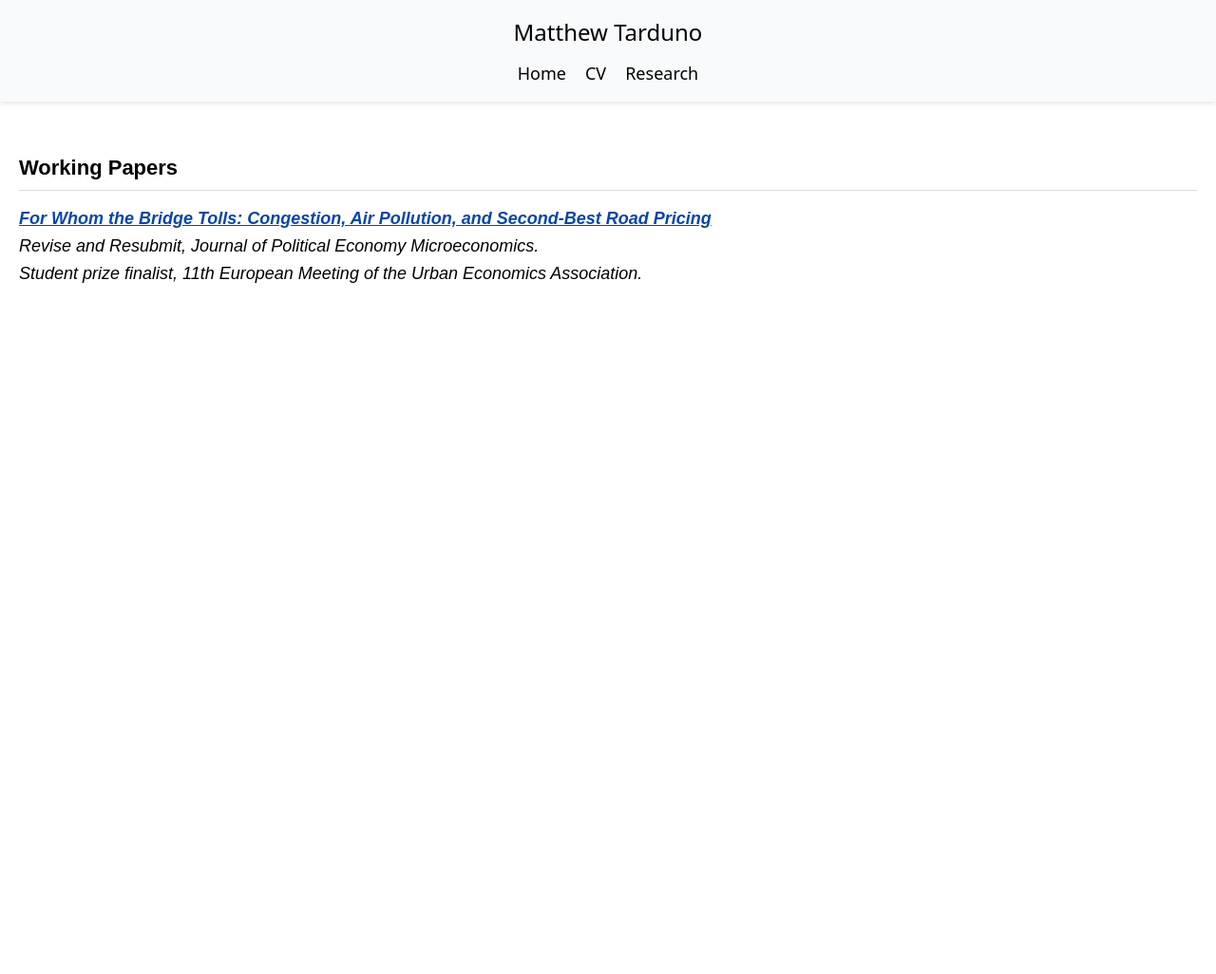
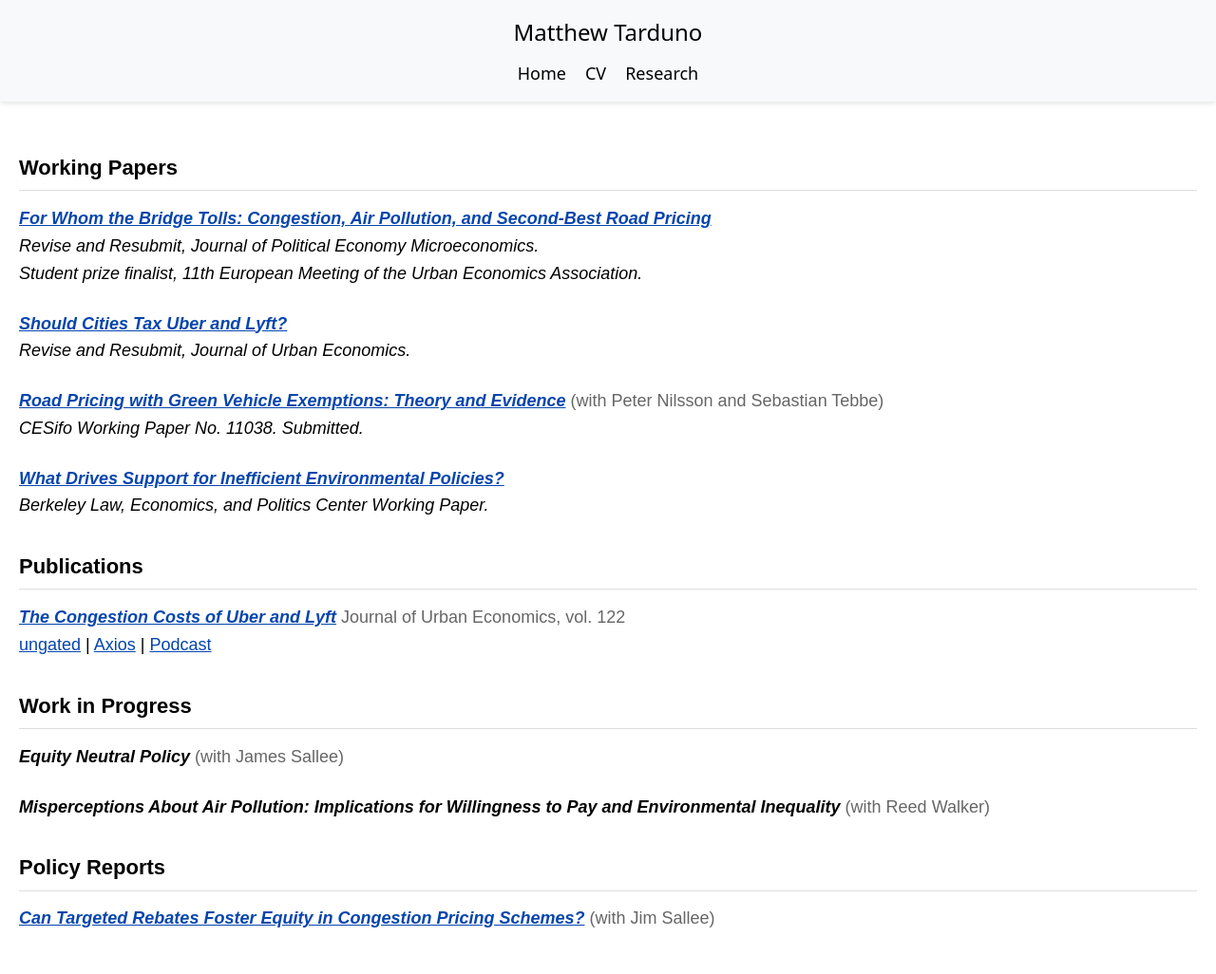
Before and after one commit to Matt-Tarduno/Matt-Tarduno.github.io, a Jekyll site: the page built from research_mobile/index.html, in a window 1280 px wide. Shown: the whole page at 95% size. Built offline with Jekyll 4.4.1, drawn with Linux system fonts in a browser that asks for light colours; before the commit the page ends 900 px from its top, so only the background shows below that.

Commit message:
Update index.html

```diff
--- a/research_mobile/index.html
+++ b/research_mobile/index.html
@@ -123,4 +123,45 @@ title: Research
     </p>
 
     <p>
-      <a href="https://papers.ssrn.com/sol3/papers.cfm?abstract_id=4_
+      <a href="https://papers.ssrn.com/sol3/papers.cfm?abstract_id=4624940" target="_blank"><strong><em>Should Cities Tax Uber and Lyft?</em></strong></a><br>
+      <em>Revise and Resubmit, Journal of Urban Economics.</em>
+    </p>
+
+    <p>
+      <a href="https://papers.ssrn.com/sol3/papers.cfm?abstract_id=4788237" target="_blank"><strong><em>Road Pricing with Green Vehicle Exemptions: Theory and Evidence</em></strong></a>
+      <span> (with Peter Nilsson and Sebastian Tebbe)</span><br>
+      <em>CESifo Working Paper No. 11038. Submitted.</em>
+    </p>
+
+    <p>
+      <a href="https://matt-tarduno.github.io/nevada/" target="_blank"><strong><em>What Drives Support for Inefficient Environmental Policies?</em></strong></a><br>
+      <em>Berkeley Law, Economics, and Politics Center Working Paper.</em>
+    </p>
+
+    <h1>Publications</h1>
+
+    <p>
+      <a href="https://doi.org/10.1016/j.jue.2020.103318" target="_blank"><strong><em>The Congestion Costs of Uber and Lyft</em></strong></a>
+      <span> Journal of Urban Economics, vol. 122</span><br>
+      <a href="https://matt-tarduno.github.io/tnc/" target="_blank">ungated</a> |
+      <a href="https://www.axios.com/uber-lyft-austin-traffic-8d7034d4-fe16-4a8f-873d-3a867b35afb0.html" target="_blank">Axios</a> |
+      <a href="https://usa.streetsblog.org/2021/02/25/talking-headways-podcast-less-congestion-after-ride-hailing-cessation/" target="_blank">Podcast</a>
+    </p>
+
+    <h1>Work in Progress</h1>
+
+    <p><strong><em>Equity Neutral Policy</em></strong><span> (with James Sallee)</span></p>
+
+    <p><strong><em>Misperceptions About Air Pollution: Implications for Willingness to Pay and Environmental Inequality</em></strong><span> (with Reed Walker)</span></p>
+
+    <h1>Policy Reports</h1>
+
+    <p>
+      <a href="https://escholarship.org/uc/item/7r64t085" target="_blank"><strong><em>Can Targeted Rebates Foster Equity in Congestion Pricing Schemes?</em></strong></a>
+      <span> (with Jim Sallee)</span>
+    </p>
+
+  </main>
+
+</body>
+</html>
```
